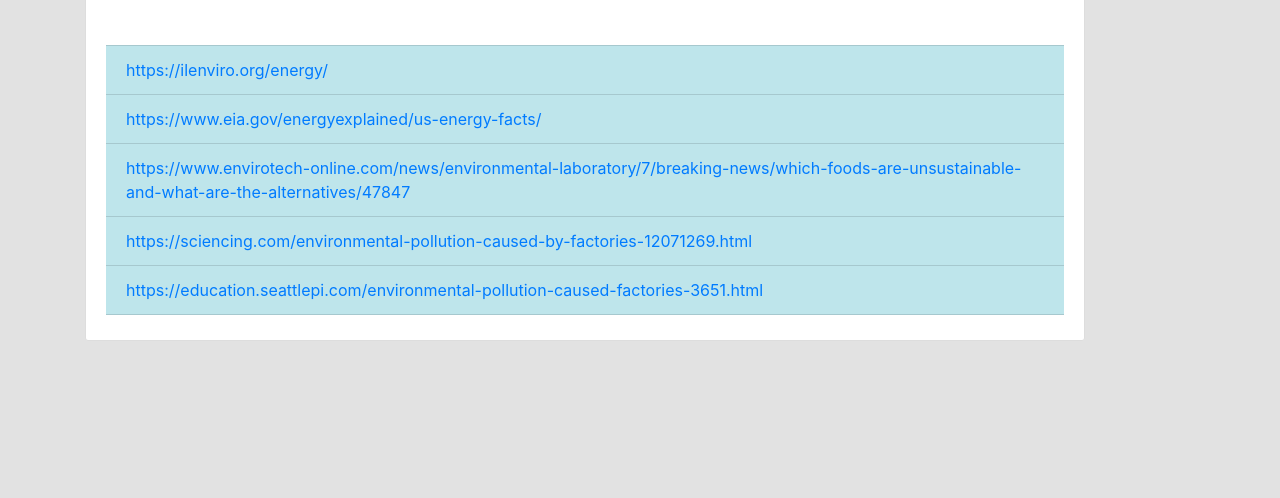
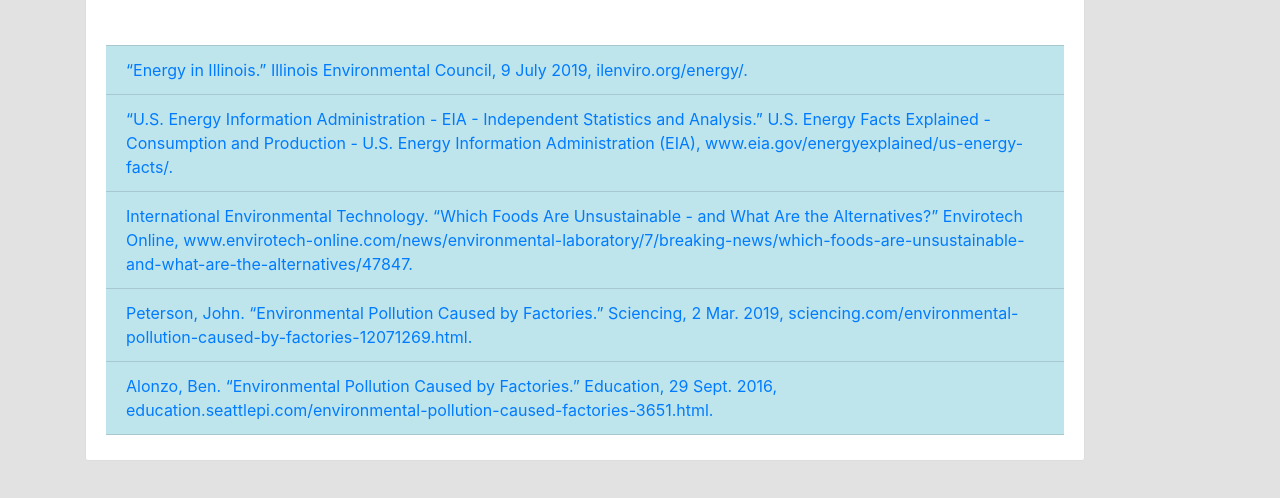
Before and after one commit to biohome/biohome.github.io, a plain HTML site: page works_cited.html in a window 1280 px wide. Shown: the part 128-626 px from the top of the page. Drawn offline with nearby package versions, Linux system fonts and the light colour scheme.

Commit message:
citations

```diff
--- a/works_cited.html
+++ b/works_cited.html
@@ -34,11 +34,11 @@
 							</div>
 							<p class="article-content">
 								<ul class="list-group list-group-flush">
-									<li class="list-group-item list-group-item-action list-group-item-info"><a href="https://ilenviro.org/energy/">https://ilenviro.org/energy/</a></li>
-									<li class="list-group-item list-group-item-action list-group-item-info"><a href="https://www.eia.gov/energyexplained/us-energy-facts/">https://www.eia.gov/energyexplained/us-energy-facts/</a></li>
-									<li class="list-group-item list-group-item-action list-group-item-info"><a href="https://www.envirotech-online.com/news/environmental-laboratory/7/breaking-news/which-foods-are-unsustainable-and-what-are-the-alternatives/47847">https://www.envirotech-online.com/news/environmental-laboratory/7/breaking-news/which-foods-are-unsustainable-and-what-are-the-alternatives/47847</a></li>
-									<li class="list-group-item list-group-item-action list-group-item-info"><a href="https://sciencing.com/environmental-pollution-caused-by-factories-12071269.html">https://sciencing.com/environmental-pollution-caused-by-factories-12071269.html</a></li>
-									<li class="list-group-item list-group-item-action list-group-item-info"><a href="https://education.seattlepi.com/environmental-pollution-caused-factories-3651.html">https://education.seattlepi.com/environmental-pollution-caused-factories-3651.html</a></li>
+									<li class="list-group-item list-group-item-action list-group-item-info"><a href="https://ilenviro.org/energy/">“Energy in Illinois.” Illinois Environmental Council, 9 July 2019, ilenviro.org/energy/.</a></li>
+									<li class="list-group-item list-group-item-action list-group-item-info"><a href="https://www.eia.gov/energyexplained/us-energy-facts/">“U.S. Energy Information Administration - EIA - Independent Statistics and Analysis.” U.S. Energy Facts Explained - Consumption and Production - U.S. Energy Information Administration (EIA), www.eia.gov/energyexplained/us-energy-facts/.</a></li>
+									<li class="list-group-item list-group-item-action list-group-item-info"><a href="https://www.envirotech-online.com/news/environmental-laboratory/7/breaking-news/which-foods-are-unsustainable-and-what-are-the-alternatives/47847">International Environmental Technology. “Which Foods Are Unsustainable - and What Are the Alternatives?” Envirotech Online, www.envirotech-online.com/news/environmental-laboratory/7/breaking-news/which-foods-are-unsustainable-and-what-are-the-alternatives/47847.</a></li>
+									<li class="list-group-item list-group-item-action list-group-item-info"><a href="https://sciencing.com/environmental-pollution-caused-by-factories-12071269.html">Peterson, John. “Environmental Pollution Caused by Factories.” Sciencing, 2 Mar. 2019, sciencing.com/environmental-pollution-caused-by-factories-12071269.html.</a></li>
+									<li class="list-group-item list-group-item-action list-group-item-info"><a href="https://education.seattlepi.com/environmental-pollution-caused-factories-3651.html">Alonzo, Ben. “Environmental Pollution Caused by Factories.” Education, 29 Sept. 2016, education.seattlepi.com/environmental-pollution-caused-factories-3651.html.</a></li>
 								</ul>
 							</p>
 						</div>
```
